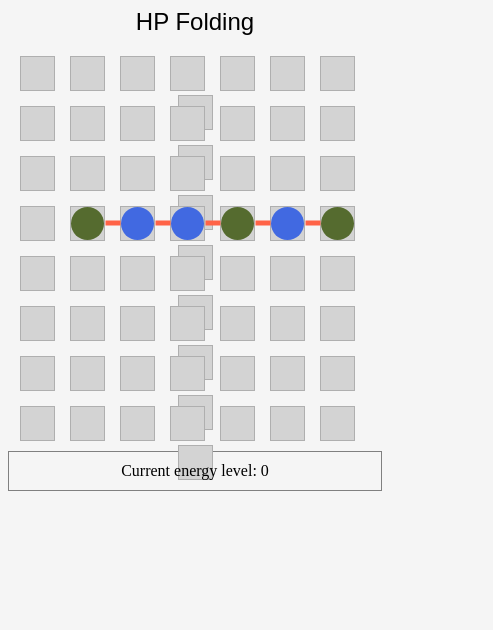
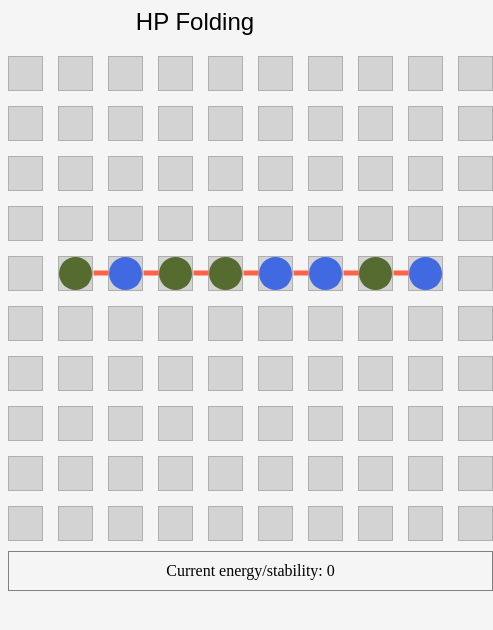
Before and after one commit to 3D-Circle/in-fold-we-trust, a React (Create React App) app in the folder in-fold-we-trust/: page / in a window 390 px wide. Shown: the top 630 px of the page, 493 px wide, since content can reach past the window. Built offline with nearby package versions, Linux system fonts and the light colour scheme.

Commit message:
Kinda works on mobile now

```diff
--- a/in-fold-we-trust/src/App.js
+++ b/in-fold-we-trust/src/App.js
@@ -223,9 +223,16 @@ class FoldingBoard extends Component {
     }
 
     render() {
-        return <div id="board-wrapper">
+        let normalCellLen = 35;
+        let smallCellLen = 15;
+        let dynamicStyle = {
+            minWidth: this.state.grid.length * (normalCellLen + smallCellLen) - smallCellLen,
+            "--normal-cell-len": normalCellLen + "px",
+            "--small-cell-len": smallCellLen + "px"
+        };
+        return <div id="board-wrapper" style={dynamicStyle}>
             {this.createGrid(this.state.gridSize)}
-            <div id="scorebox">Current energy level: {this.state.score > 0 ? -this.state.score : this.state.score}</div>
+            <div id="scorebox">Current energy/stability: {this.state.score > 0 ? -this.state.score : this.state.score}</div>
         </div>;
     }
 }
--- a/in-fold-we-trust/src/foldUtils.js
+++ b/in-fold-we-trust/src/foldUtils.js
@@ -3,7 +3,7 @@
 */
 
 
-const aminos = "HPPHPH";
+const aminos = "HPHHPPHP";
 
 
 const empty2dArray = (n) =>
@@ -21,7 +21,7 @@ const findMapNeighbours = (m, keyToFind) => {  // this doesn't work for nested l
     return [
         found > 0 ? mapArray[found - 1] : undefined,
         found < m.size - 1 ? mapArray[found + 1] : undefined
-    ]
+    ];
 };
 
 /* vector stuff */
```
